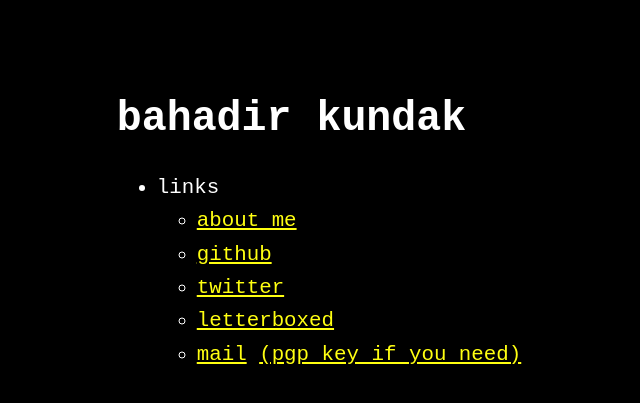
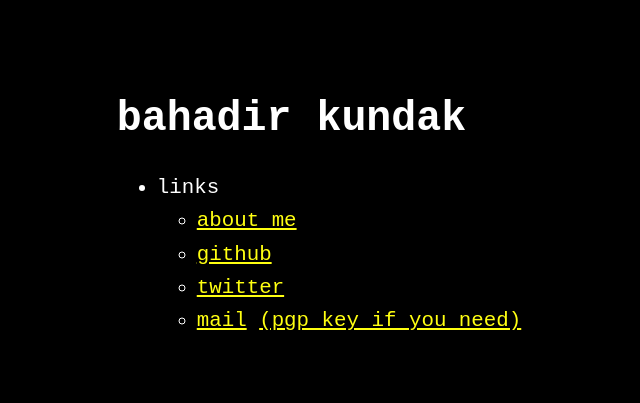
Before and after one commit to obk/obk.github.io, a Jekyll site: the page built from index.md, in a window 1280 px wide. Shown: the top 403 px of the page, without its empty margins (321-961 px from the left). Built offline with Jekyll 4.4.1, drawn with Linux system fonts in a browser that asks for light colours.

Commit message:
Update menu.yml

```diff
--- a/_data/menu.yml
+++ b/_data/menu.yml
@@ -10,8 +10,6 @@ entries:
         url: https://github.com/obk
       - title: twitter
         url: https://twitter.com/bidikburger
-      - title: letterboxed
-        url: https://letterboxd.com/bidikburger/
       - title: "<a href='mailto:bahadirkundak@pm.me'>mail</a> <a href='./publickey.bahadirkundak@pm.me-47d7dfb366e36691c4963a17efeb5605598aa919.asc'> (pgp key if you need)</a>"
 #      - title: rss
 #        url: feed.xml
```
